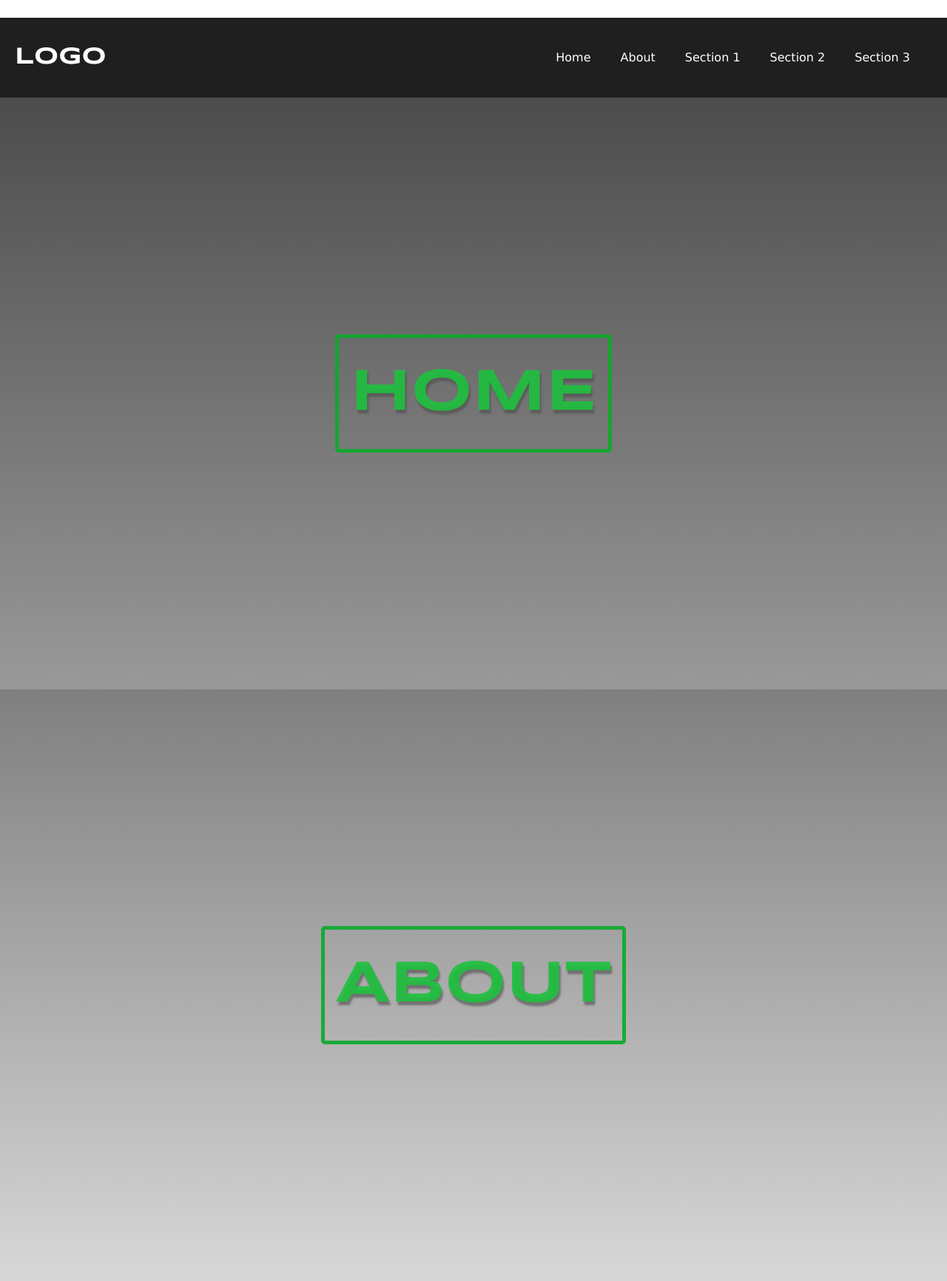
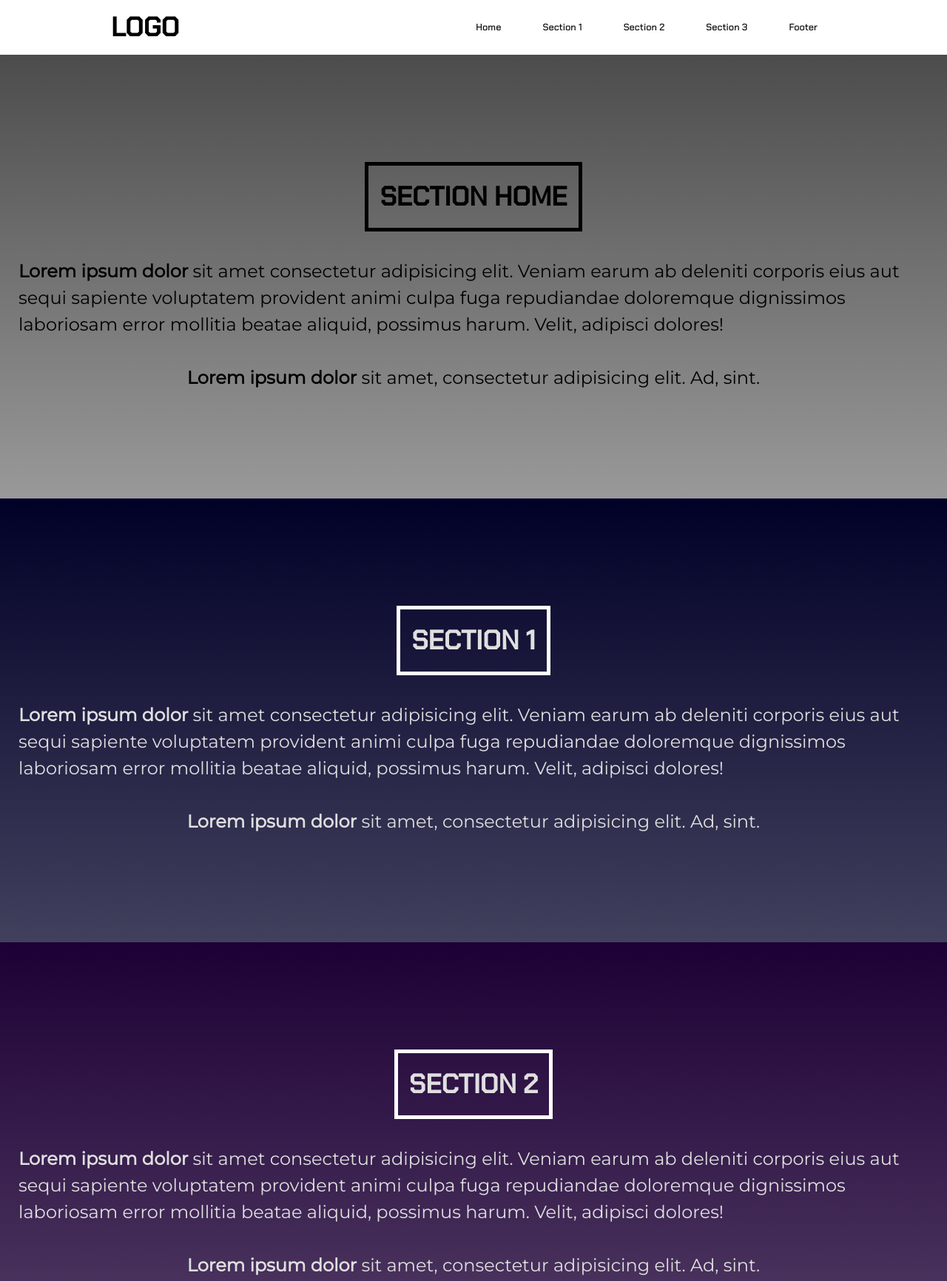
Before and after one commit to ehee27/blog_website, a plain HTML site: page index.html in a window 1280 px wide. Shown: the top 1732 px of the page at 74% size. Drawn offline with nearby package versions, Linux system fonts and the light colour scheme; files that its build step writes are made by us from their sources; files whose address does not match are found by name; a web font is replaced by a local one.

Commit message:
Thursday Evening Update

```diff
--- a/index.html
+++ b/index.html
@@ -4,51 +4,62 @@
   <meta charset="UTF-8">
   <meta http-equiv="X-UA-Compatible" content="IE=edge">
   <meta name="viewport" content="width=device-width, initial-scale=1.0">
-  <link rel="preconnect" href="https://fonts.googleapis.com">
-<link rel="preconnect" href="https://fonts.gstatic.com" crossorigin>
-<link href="https://fonts.googleapis.com/css2?family=M+PLUS+1:wght@500&family=Overpass:wght@300&family=Raleway:ital,wght@1,200&family=Syncopate:wght@700&family=Ubuntu&display=swap" rel="stylesheet">display=swap" rel="stylesheet">
+  <title>Nav Menu Template</title>
   <link rel="stylesheet" href="css/styles.css">
+</head>
+<!--- header/navigation ------------------->
+<!-- didn't actually define an 'active' class until CSS setup -->
+<body>
+  <nav>
+    <div class="container">
+      <h1>LOGO</h1>
+      <ul>
+        <li class="section-home"><a href="#home">Home</a></li>
+        <li class="section-1"><a href="#section-1">Section 1</a></li>
+        <li class="section-2"><a href="#section-2">Section 2</a></li>
+        <li class="section-3"><a href="#section-3">Section 3</a></li>
+        <li class="footer"><a href="#footer">Footer</a></li>
+      </ul>
+    </div>
+  </nav>
+<!--- main sections ------------------->
 
-  <title>Javascript Active Class</title>
-</head>
-<body>
-  <header>
-    <div class="container">
-      <div class="main-head">
-        <h1>LOGO</h1>
-        <nav class="nav">
-          <ul>
-            <li class="links"><a href="#home">Home</a></li>
-            <li class="links"><a href="#about">About</a></li>
-            <li class="links"><a href="#section-1">Section 1</a></li>
-            <li class="links"><a href="#section-2">Section 2</a></li>
-            <li class="links"><a href="#section-3">Section 3</a></li>
-          </ul>
-        </nav>
-      </div>
-    </div>
-  </header>
-  <section id="home">
-    <h2>HOME</h2>
-  </section>
-  <section id="about">
-    <h2>ABOUT</h2>
+  <section id="section-home">
+    <h1>SECTION HOME</h1>
+    <br>
+    <p><b>Lorem ipsum dolor</b> sit amet consectetur adipisicing elit. Veniam earum ab deleniti corporis eius aut sequi sapiente voluptatem provident animi culpa fuga repudiandae doloremque dignissimos laboriosam error mollitia beatae aliquid, possimus harum. Velit, adipisci dolores!</p>
+    <br>
+    <p><b>Lorem ipsum dolor</b> sit amet, consectetur adipisicing elit. Ad, sint.</p>
   </section>
   <section id="section-1">
-    <h2>SECTION 1</h2>
+    <h1>SECTION 1</h1>
+    <br>
+    <p><b>Lorem ipsum dolor</b> sit amet consectetur adipisicing elit. Veniam earum ab deleniti corporis eius aut sequi sapiente voluptatem provident animi culpa fuga repudiandae doloremque dignissimos laboriosam error mollitia beatae aliquid, possimus harum. Velit, adipisci dolores!</p>
+    <br>
+    <p><b>Lorem ipsum dolor</b> sit amet, consectetur adipisicing elit. Ad, sint.</p>
   </section>
   <section id="section-2">
-    <h2>SECTION 2</h2>
+    <h1>SECTION 2</h1>
+    <br>
+    <p><b>Lorem ipsum dolor</b> sit amet consectetur adipisicing elit. Veniam earum ab deleniti corporis eius aut sequi sapiente voluptatem provident animi culpa fuga repudiandae doloremque dignissimos laboriosam error mollitia beatae aliquid, possimus harum. Velit, adipisci dolores!</p>
+    <br>
+    <p><b>Lorem ipsum dolor</b> sit amet, consectetur adipisicing elit. Ad, sint.</p>
   </section>
   <section id="section-3">
-    <h2>SECTION 3</h2>
+    <h1>SECTION 3</h1>
+    <br>
+    <p><b>Lorem ipsum dolor</b> sit amet consectetur adipisicing elit. Veniam earum ab deleniti corporis eius aut sequi sapiente voluptatem provident animi culpa fuga repudiandae doloremque dignissimos laboriosam error mollitia beatae aliquid, possimus harum. Velit, adipisci dolores!</p>
+    <br>
+    <p><b>Lorem ipsum dolor</b> sit amet, consectetur adipisicing elit. Ad, sint.</p>
+  </section>
+<!--- footer --------------------------->
+
+  <section id="footer">
+    <h4>FOOTER</h4>
+    <p>Copyright 2021 Scott Lucas All Rights Reserved</p>
   </section>
 
-  <div id="footer">
-    <p>Copyright 2021 Scott L.</p>
-    <button class="btn-grad"></button>
-  </div>
-
+  <!-- link our app.js -->
   <script src="js/app.js"></script>
 
 </body>
--- a/styles.css
+++ b/styles.css
@@ -1,139 +1,141 @@
+@import url('https://fonts.googleapis.com/css2?family=Montserrat&family=Play:wght@700&display=swap');
+
+@import url('https://fonts.googleapis.com/css2?family=Chakra+Petch:wght@500&family=M+PLUS+1:wght@500&family=Overpass:wght@300&family=Raleway:ital,wght@1,200&family=Syncopate:wght@700&family=Ubuntu&display=swap');
+
 * {
   margin: 0;
   padding: 0;
   box-sizing: border-box;
   scroll-behavior: smooth;
+}
+
+/* the largest frame */
+body {
+  font-family:'Montserrat';
+  font-size: 24px;
+  line-height: 1.5;
+  scroll-behavior: smooth;
+}
+
+/* section - header, or in our case - nav menu */
+nav {
+  position: sticky;
+  top: 0;
+  background: white;
+  z-index: 1111;
+}
+
+/* first frame within section - defines the nav frame attributes */
+nav .container {
+  display: flex;
+  width: 90%;
+  max-width: 1000px;
+  margin: 0 auto;
+  text-align: center;
+  padding: 10px;
+  justify-content: space-between;
+  font-family: 'Chakra Petch', sans-serif;
+  align-items: center;
+}
+
+/* un-ordered list attributes */
+nav .container ul {
+  list-style: none;
+}
+
+/* actual page title attributes */
+nav .container ul li {
+  display: inline-block;
+  padding: 15px 25px;
+  font-size: .8rem;
+}
+
+/* page title - link attributes */
+nav .container ul li a {
+  display: inline-block;
+  color: black;
+  text-decoration: none;
+}
+
+/* active page attributes */
+nav .container ul li.active {
+  /*background: linear-gradient(rgba(0, 199, 83, 1),rgba(0,0,0,0.5));*/
+  background: linear-gradient(rgba(0, 66, 3, .9),rgba(0, 66, 3, 0.70));
+  border-radius: 3px;
+  transition: 0.5 ease background-color;
+  font-weight:800;
+}
+
+/* active page - link attributes */
+nav .container ul li.active a {
   color: white;
 }
 
-body {
-  font-family: 'Syncopate', sans-serif;
-  line-height: 1.5;
+/* section frames */
+section {
+  height: 75vh;
+  width: 100%;
+  background: grey;
+  display: flex;
+  flex-direction: column;
+  align-items: center;
+  justify-content: center;
+  font-family: 'Montserrat';
+  padding: 25px;
 }
 
-header {
-  padding: 30px 20px;
-  background: rgb(31, 31, 31);
-  position: sticky;
-  top: 0;
-  width: 100%;
-  z-index: 1111;
+/* individual sections */
+
+#section-home {
+  background: linear-gradient(rgba(0,0,0,.7),rgba(0,0,0,0.4));
+}
+#section-home h1 {
+  border: 4pt solid black;
+  padding: 15px;
+  font-family: 'Chakra Petch', sans-serif;
 }
 
-.main-head {
-  display: flex;
-  justify-content: space-between;
-  align-items: center;
+#section-1 {
+  background: linear-gradient(rgba(1, 0, 39, 1),rgba(1, 0, 39, 0.75));
+  color: rgb(223, 223, 223);
+}
+#section-1 h1 {
+  border: 4pt solid white;
+  padding: 15px;
+  color: rgb(223, 223, 223);
+  font-family: 'Chakra Petch', sans-serif;
 }
 
-.main-h1 {
-  font-family: Verdana, Geneva, Tahoma, sans-serif;
+#section-2 {
+  background: linear-gradient(rgb(29, 0, 53, 1),rgb(29, 0, 53, 0.75));
+  color: rgb(223, 223, 223);
+}
+#section-2 h1 {
+  border: 4pt solid white;
+  padding: 15px;
+  color: rgb(223, 223, 223);
+  font-family: 'Chakra Petch', sans-serif;
 }
 
-ul {
-  display: flex;
-  list-style: none;
+#section-3 {
+  background: linear-gradient(rgba(0, 66, 3, 1),rgba(0, 66, 3, 0.75));
+  color: white;
 }
-
-nav li {
-  padding: 5px 10px;
-  border: none;
-  display: inline-block;
-  padding: 5px;
-  transition: all linear .5s;
-  margin-right: 20px;
-  color: white;
-  font-family: Verdana, Geneva, Tahoma, sans-serif;
-}
-
-
-nav li a {
-  text-decoration: none;
-  color: rgb(255, 255, 255);
-  padding: 5px;
-}
-
-nav li a:hover {
-  background: rgba(31, 192, 63, 0.911)
-}
-
-section {
-  display: flex;
-  justify-content: center;
-  align-items: center;
-  min-height: 100vh;
-  width: 100%;
-}
-
-section h2 {
-  font-size: 5rem;
-  font-weight: bold;
-  border: 4pt solid rgba(13, 170, 44, 0.911);
-  border-radius: 5px;
+#section-3 h1 {
+  border: 4pt solid rgb(223, 223, 223);
   padding: 15px;
-  text-transform: uppercase;
-  opacity: 1;
-  color: rgba(31, 192, 63, 0.911);
-  text-shadow: 2px 5px 2.5px rgba(77, 77, 77, 0.623);
+  color: rgb(223, 223, 223);
+  font-family: 'Chakra Petch', sans-serif;
 }
 
 #footer {
-  display: flex;
-  flex-direction: column;
   background: black;
-  padding: 1.5rem;
   height: 10vh;
   width: 100%;
-  font-family:'Trebuchet MS', 'Lucida Sans Unicode', 'Lucida Grande', 'Lucida Sans', Arial, sans-serif;
+  color: rgb(231, 231, 231);
+  padding: 20px;
 }
-
-.btn-grad {background-image: linear-gradient(to right, #232526 0%, #414345  51%, #232526  100%)}
-.btn-grad {
-  height: 50%;
-  width: 10%;
-   margin: 10px;
-   padding: 15px 45px;
-   text-align: center;
-   text-transform: uppercase;
-   transition: 0.5s;
-   background-size: 200% auto;
-   color: white;
-   box-shadow: 0 0 20px #eee;
-   border-radius: 10px;
-   display: block;
- }
-
- .btn-grad:hover {
-   background-position: right center; /* change the direction of the change here */
-   color: #fff;
-   text-decoration: none;
- }
-
-
-
-#home {
-  background: linear-gradient(rgba(0,0,0,0.7),rgba(0,0,0,0.4));
+#footer p {
+  font-family: Arial, Helvetica, sans-serif;
+  font-size: 12px;
 }
-
-#about {
-  background: linear-gradient(rgba(0,0,0,0.5),rgba(176, 176, 176, 0.5));
-}
-
-#section-1 {
-  background: linear-gradient(rgba(0,0,0,0.5),rgba(0,0,0,0.5));
-}
-
-#section-2 {
-  background: linear-gradient(rgba(0,0,0,0.7),rgba(0,0,0,0.4));
-}
-#section-3 {
-  background: linear-gradient(rgba(0,0,0,0.7),rgba(0,0,0,0.4));
-}
-
-.active {
-  background: rgb(0, 211, 42);
-  display: inline-block;
-  padding: 7px;
-  color: white;
-  border-radius: 3px;
-}
```
